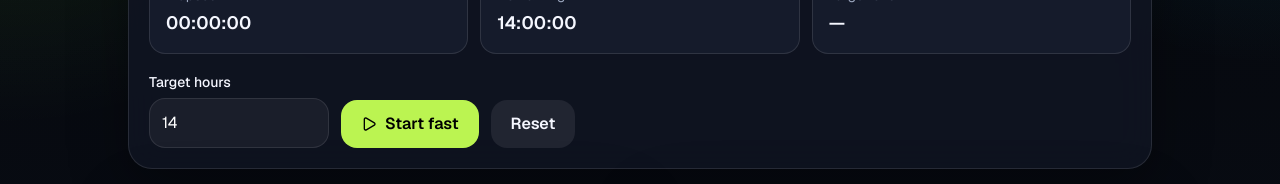
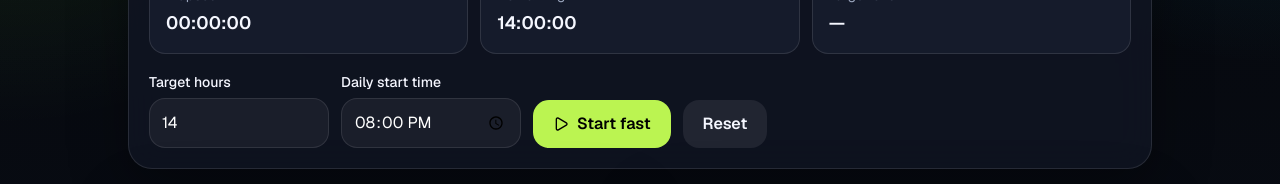
Before and after one commit to lportillo13/fitnessmeals, a Next.js app: page /fasting in a window 1280 px wide. Shown: the part 296-480 px from the top of the page. Built offline with nearby package versions, Linux system fonts and the light colour scheme; no server answers; the database is empty.

Commit message:
add fasting start reminder

```diff
--- a/src/app/fasting/page.tsx
+++ b/src/app/fasting/page.tsx
@@ -26,6 +26,8 @@ const breaksFast = [
 ];
 
 const STORAGE_KEY = "fasting-session";
+const START_TIME_KEY = "fasting-start-time";
+const REMINDER_KEY = "fasting-start-reminder-date";
 
 type FastingSession = {
   startedAt: string;
@@ -40,6 +42,11 @@ export default function FastingPage() {
     return saved ? (JSON.parse(saved) as FastingSession) : null;
   });
   const [targetHours, setTargetHours] = useState(() => session?.targetHours || 14);
+  const [scheduledStartTime, setScheduledStartTime] = useState(() => {
+    if (typeof window === "undefined") return "20:00";
+    return window.localStorage.getItem(START_TIME_KEY) || "20:00";
+  });
+  const [reminderVersion, setReminderVersion] = useState(0);
   const [now, setNow] = useState(() => Date.now());
   const [notificationPermission, setNotificationPermission] = useState<NotificationPermission | "unsupported">(
     () =>
@@ -86,6 +93,23 @@ export default function FastingPage() {
 
     return () => window.clearTimeout(timeoutId);
   }, [session, targetEnd]);
+
+  useEffect(() => {
+    if (!scheduledStartTime) return;
+
+    const reminderAt = getNextReminderTime(scheduledStartTime);
+    const delay = reminderAt.getTime() - Date.now();
+    const timeoutId = window.setTimeout(async () => {
+      const reminderDate = reminderAt.toLocaleDateString("en-CA");
+      if (window.localStorage.getItem(REMINDER_KEY) !== reminderDate) {
+        await notify("Fast starts soon", "Your fasting window starts in 5 minutes.");
+        window.localStorage.setItem(REMINDER_KEY, reminderDate);
+      }
+      setReminderVersion((current) => current + 1);
+    }, delay);
+
+    return () => window.clearTimeout(timeoutId);
+  }, [scheduledStartTime, reminderVersion]);
 
   async function requestNotifications() {
     if (!("Notification" in window)) {
@@ -139,6 +163,12 @@ export default function FastingPage() {
     setMessage("Timer reset.");
   }
 
+  function updateScheduledStartTime(value: string) {
+    setScheduledStartTime(value);
+    window.localStorage.setItem(START_TIME_KEY, value);
+    setMessage("Daily fasting start time saved.");
+  }
+
   return (
     <main className="app-shell">
       <div className="mx-auto max-w-5xl">
@@ -183,7 +213,7 @@ export default function FastingPage() {
             />
           </div>
 
-          <div className="mt-4 grid gap-3 md:grid-cols-[180px_1fr]">
+          <div className="mt-4 grid gap-3 md:grid-cols-[180px_180px_1fr]">
             <label className="block">
               <span className="text-sm font-medium">Target hours</span>
               <input
@@ -194,6 +224,15 @@ export default function FastingPage() {
                 value={targetHours}
                 disabled={Boolean(session && !session.endedAt)}
                 onChange={(event) => setTargetHours(Number(event.target.value))}
+              />
+            </label>
+            <label className="block">
+              <span className="text-sm font-medium">Daily start time</span>
+              <input
+                className="mt-1 w-full rounded-2xl border border-white/10 bg-white/5 p-3 text-white"
+                type="time"
+                value={scheduledStartTime}
+                onChange={(event) => updateScheduledStartTime(event.target.value)}
               />
             </label>
             <div className="flex flex-wrap items-end gap-3">
@@ -249,6 +288,16 @@ function formatDuration(ms: number) {
   return [hours, minutes, seconds].map((value) => String(value).padStart(2, "0")).join(":");
 }
 
+function getNextReminderTime(startTime: string) {
+  const [hours, minutes] = startTime.split(":").map(Number);
+  const reminder = new Date();
+  reminder.setHours(hours, minutes - 5, 0, 0);
+  if (reminder.getTime() <= Date.now()) {
+    reminder.setDate(reminder.getDate() + 1);
+  }
+  return reminder;
+}
+
 function Window({ label, value }: { label: string; value: string }) {
   return (
     <div className="surface-strong rounded-2xl p-4">
```
